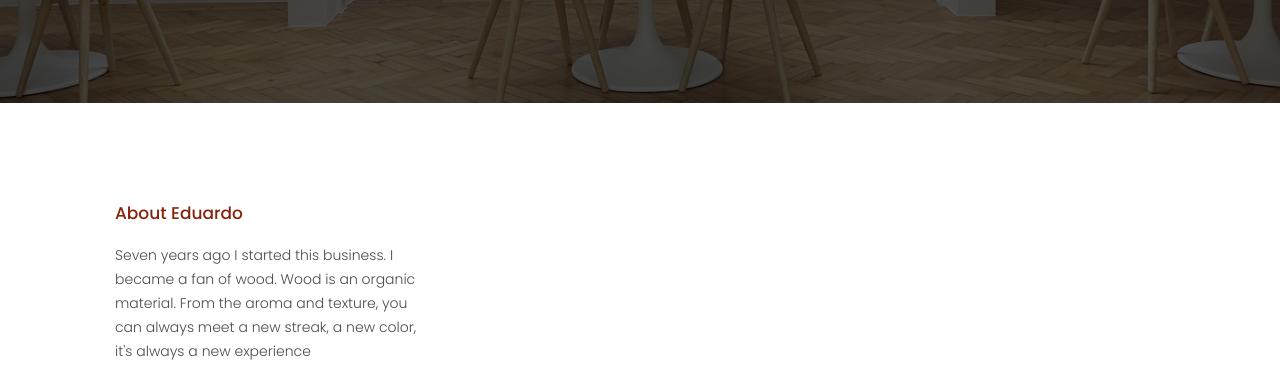
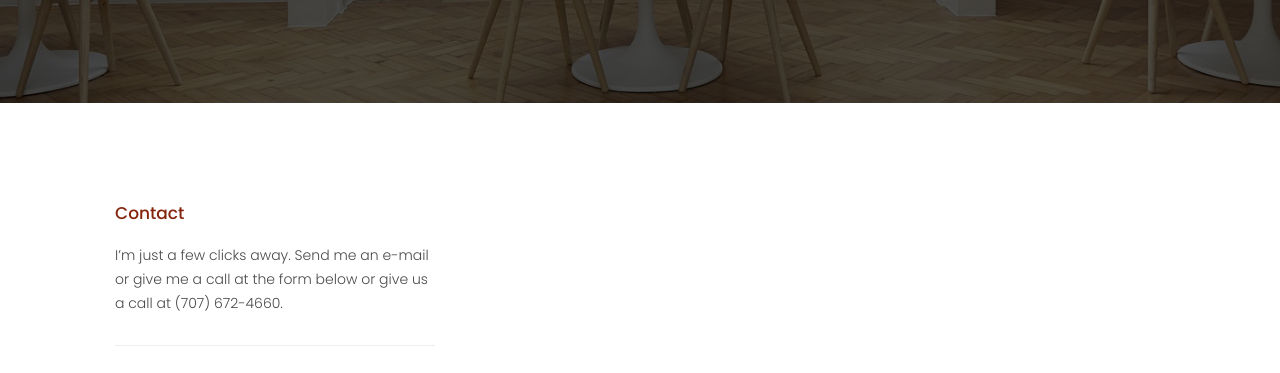
Before and after one commit to MartinEmbon/madera_wood, a plain HTML site: page contact.html in a window 1280 px wide. Shown: the part 353-726 px from the top of the page. Drawn offline with Linux system fonts and the light colour scheme.

Commit message:
pre-release

```diff
--- a/contact.html
+++ b/contact.html
@@ -100,8 +100,8 @@
           </div> -->
           <div class="col-md-4">
             <div class="left-content">
-              <h4>About Eduardo</h4>
-              <p>Seven years ago I started this business. I became a fan of wood. Wood is an organic material. From the aroma and texture, you can always meet a new streak, a new color, it's always a new experience<br><br>Success for me is a matter of building lasting relationships and serving people.  That is my passion.  That is my work.</p>
+              <h4>Contact</h4>
+              <p>I’m just a few clicks away. Send me an e-mail or give me a call at  the form below or give us a call at (707) 672-4660.</p>
               <ul class="social-icons">
                 <li><a href="https://www.facebook.com/Madera72woodwork" target="_blank"><i class="fa fa-facebook"></i></a></li>
                 <li><a href="https://www.instagram.com/madera__woodwork/?igshid=YmMyMTA2M2Y%3D" target="_blank"><i class="fa fa-instagram"></i></a></li>
```
